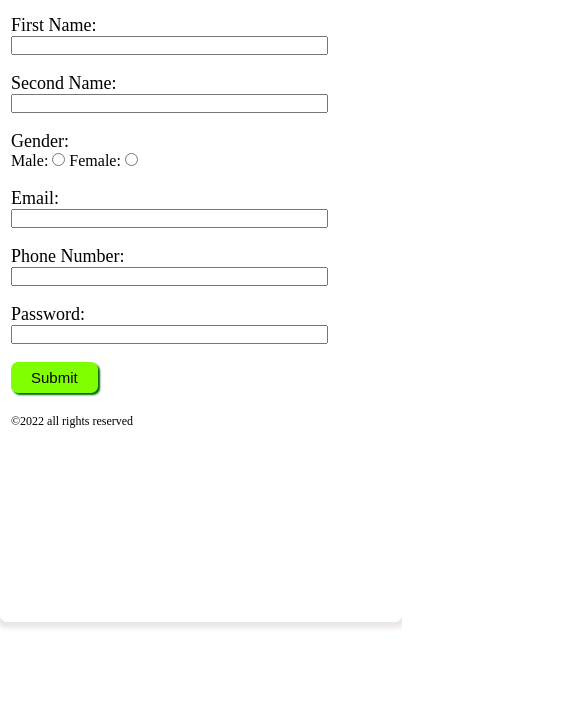
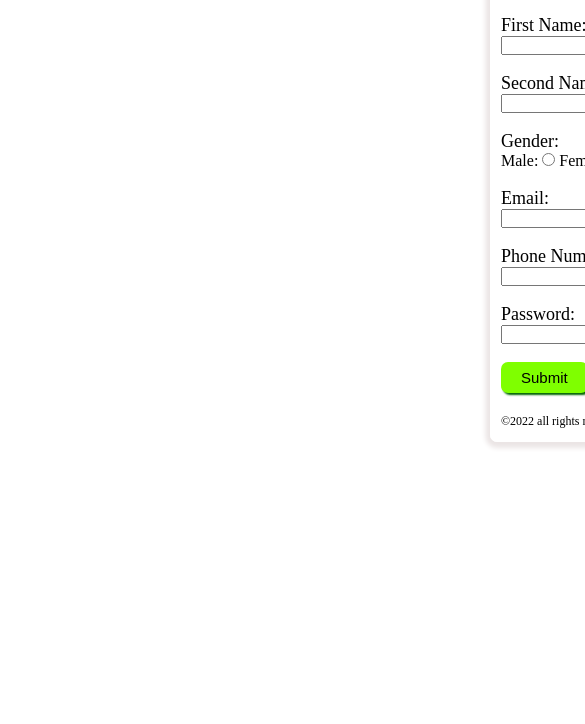
Before and after one commit to Dibendu21062000/mywebpage.github.io, a plain HTML site: page index.html in a window 390 px wide. Shown: the part 120-844 px from the top of the page, 585 px wide, since content can reach past the window. Drawn offline with Linux system fonts and the light colour scheme.

Commit message:
Update p4.css

```diff
--- a/p4.css
+++ b/p4.css
@@ -54,12 +54,11 @@
     background-color: rgb(35, 214, 35);
     transform: scale(1.05);
 }
-@media screen and (max-width:400px){
+@media screen and (max-width:350px){
     .form{
         display:block;
         width: 400px;
         height: 700px;
         margin-left: 0px;
-        overflow-x:hidden;
     }
 }
```
